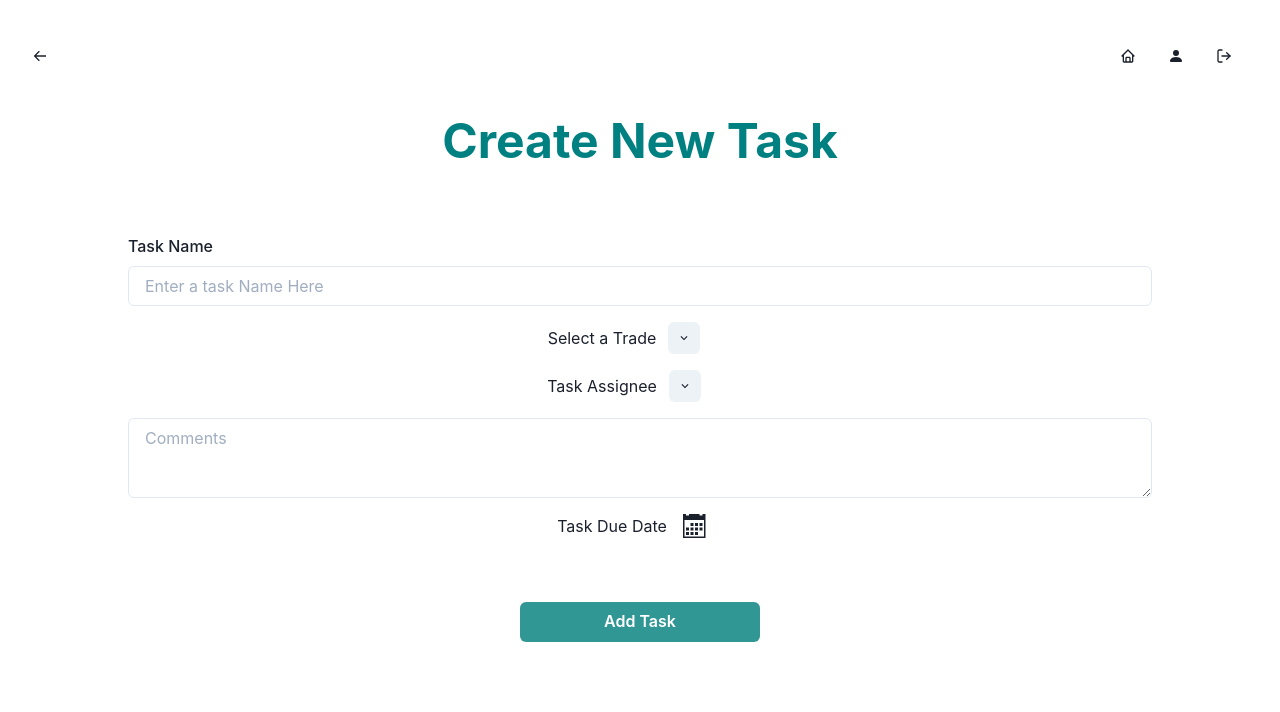
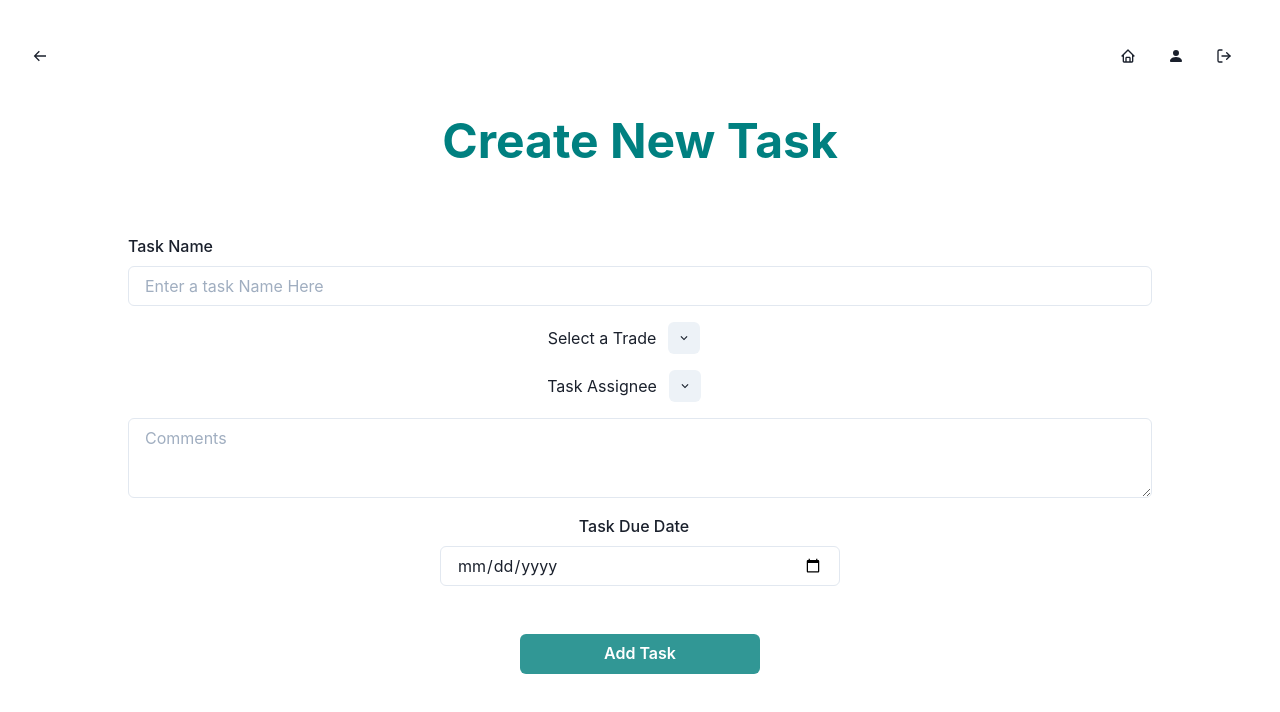
Before and after one commit to QuentinHS/full-stack-app-coder-academy, a React (Vite) app in the folder client/: page /newTask in a window 1280 px wide. Shown: the top 712 px of the page. Built offline with nearby package versions, Linux system fonts and the light colour scheme.

Commit message:
Added a task due date field into the NewTask component

```diff
--- a/client/src/components/NewTask.jsx
+++ b/client/src/components/NewTask.jsx
@@ -45,9 +45,10 @@ const NewTask = () => {
                 <Textarea width='80%'  placeholder='Comments' />
             </Center>
             <Center>
-                {/* Require date entry field */}
-                <Text>Task Due Date</Text>
-                <Icon boxSize={6} m="1rem" as={ImCalendar} />
+                <FormLabel mt="1rem" htmlFor='completionDate'>Task Due Date</FormLabel>
+            </Center>
+            <Center>
+                <Input w="25rem" id='completionDate' type='date' onChange={formik.handleChange} value={formik.values.completionDate}/>
             </Center>
             <Center mt='2rem'>
                 <Link to="/register">
```
